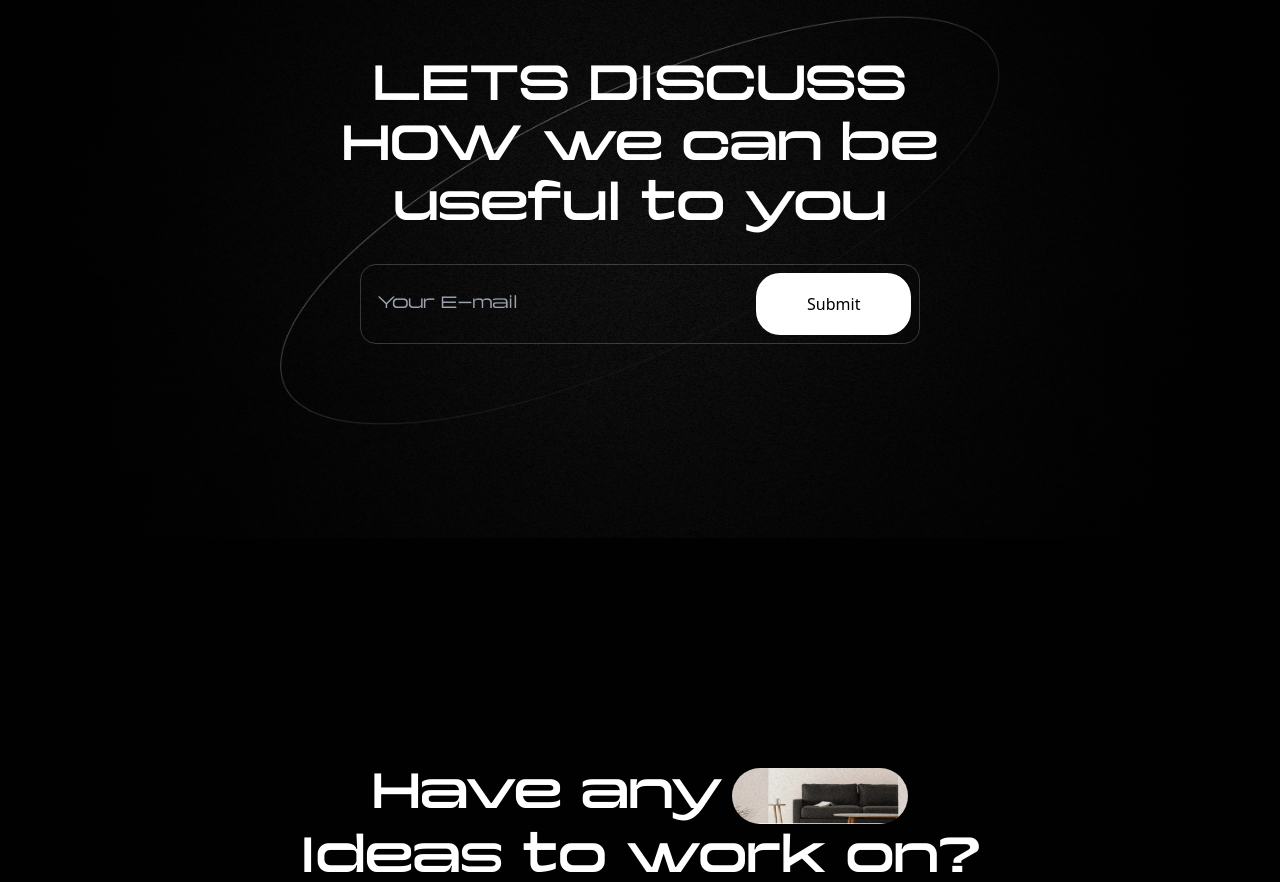
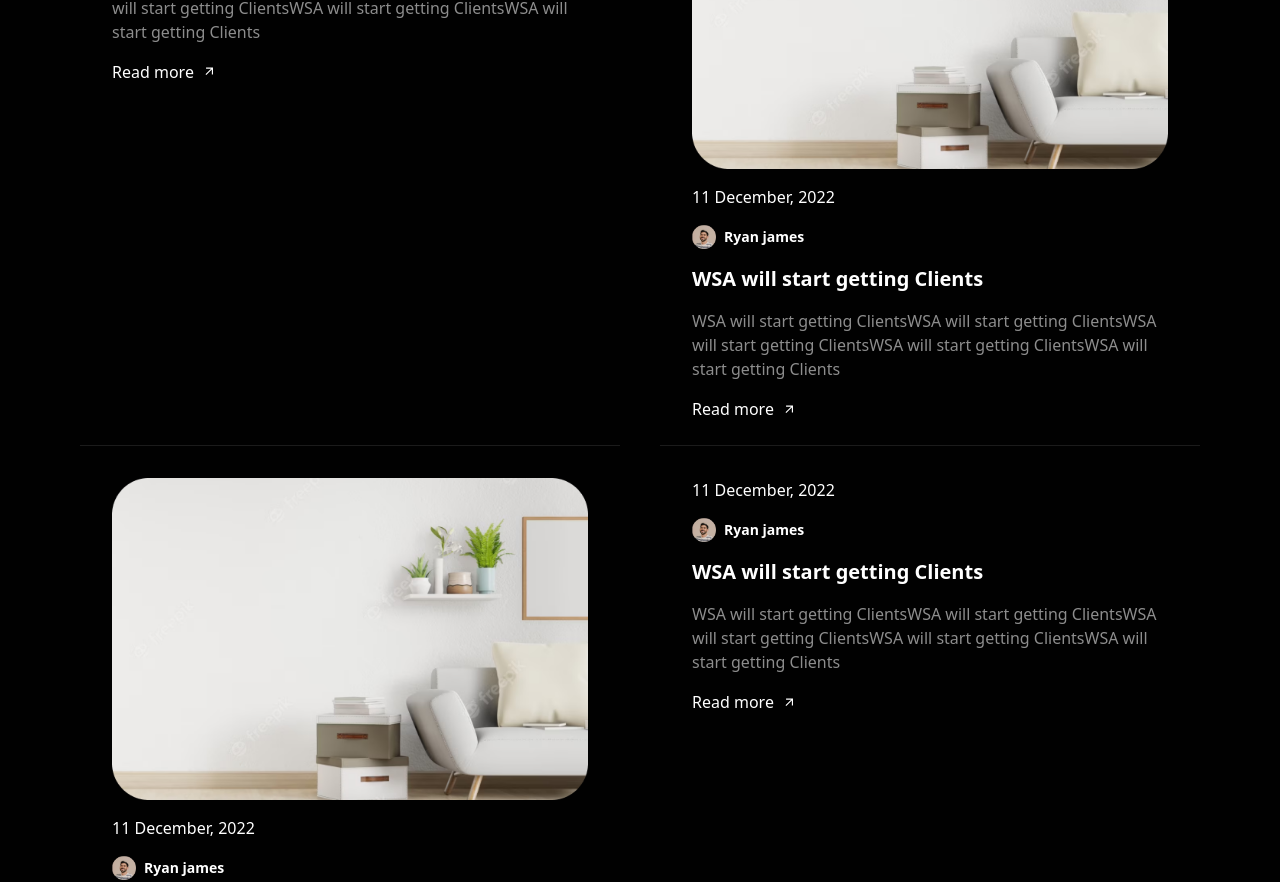
Before and after one commit to MiladDevarts/wsa, a Next.js app: page / in a window 1280 px wide. Shown: the part 4984-5866 px from the top of the page. Built offline with nearby package versions, Linux system fonts and the light colour scheme.

Commit message:
feat: add blog card component to blog section in home

```diff
--- a/components/home/Blog.jsx
+++ b/components/home/Blog.jsx
@@ -1,11 +1,46 @@
 
 import TitleSection from "../layout/TitleSection"
+import BlogCard from "./BlogCard"
 
 function Blog() {
   return (
     <>
       <TitleSection title="Blog" link="#" />
-      <section className="container mb-16"></section>
+      <section className="container flex lg:grid lg:grid-cols-2 lg:gap-x-10 lg:gap-y-8 flex-col gap-y-4 mt-10 mb-16">
+
+        <BlogCard
+          image={""}
+          title={"WSA will start getting Clients"}
+          summery={"WSA will start getting ClientsWSA will start getting ClientsWSA will start getting ClientsWSA will start getting ClientsWSA will start getting Clients"}
+          author={"Ryan james"}
+          authorAvatar={"./images/profile/avatar-1.png"}
+          date={"11 December, 2022"} />
+
+          <BlogCard
+          image={"./images/blog/thumbnail-1.png"}
+          title={"WSA will start getting Clients"}
+          summery={"WSA will start getting ClientsWSA will start getting ClientsWSA will start getting ClientsWSA will start getting ClientsWSA will start getting Clients"}
+          author={"Ryan james"}
+          authorAvatar={"./images/profile/avatar-1.png"}
+          date={"11 December, 2022"} />
+
+          <BlogCard
+          image={"./images/blog/thumbnail-1.png"}
+          title={"WSA will start getting Clients"}
+          summery={"WSA will start getting ClientsWSA will start getting ClientsWSA will start getting ClientsWSA will start getting ClientsWSA will start getting Clients"}
+          author={"Ryan james"}
+          authorAvatar={"./images/profile/avatar-1.png"}
+          date={"11 December, 2022"} />
+
+          <BlogCard
+          image={""}
+          title={"WSA will start getting Clients"}
+          summery={"WSA will start getting ClientsWSA will start getting ClientsWSA will start getting ClientsWSA will start getting ClientsWSA will start getting Clients"}
+          author={"Ryan james"}
+          authorAvatar={"./images/profile/avatar-1.png"}
+          date={"11 December, 2022"} />
+
+      </section>
     </>
   )
 }
```
